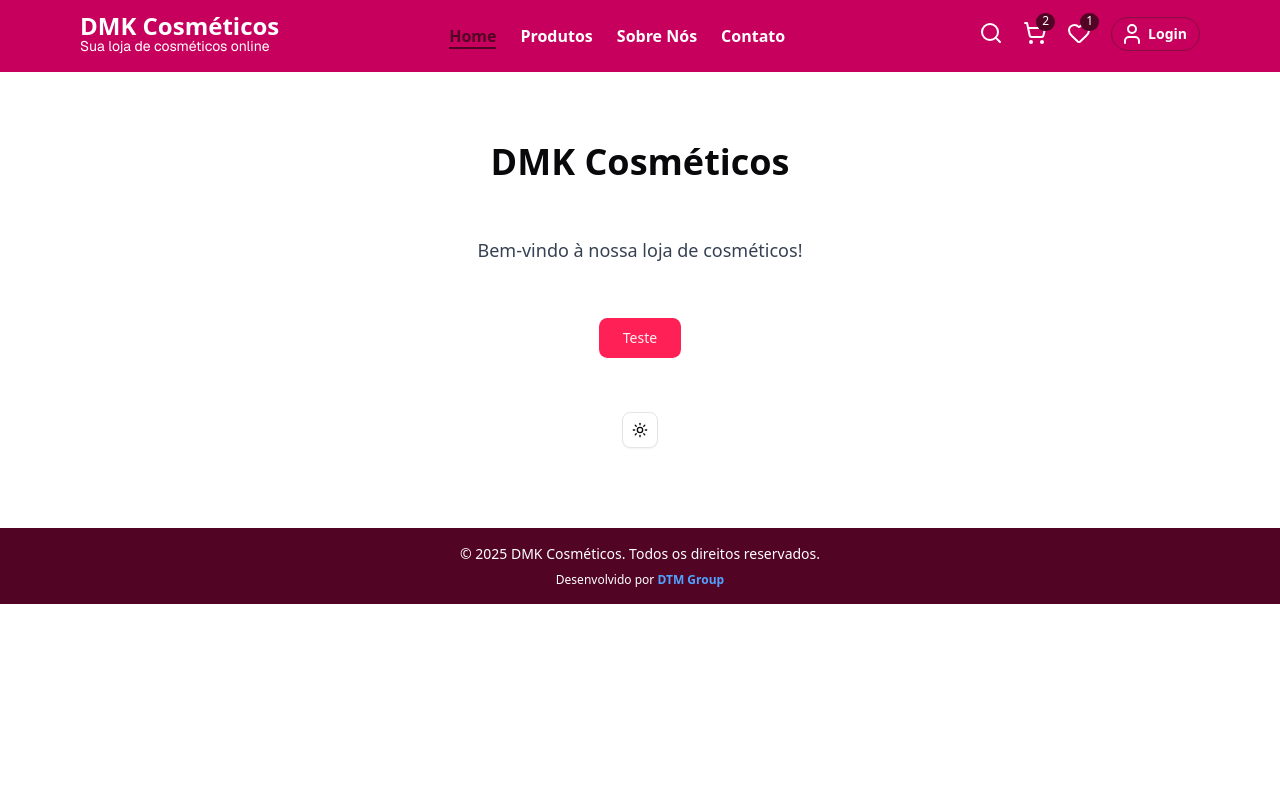
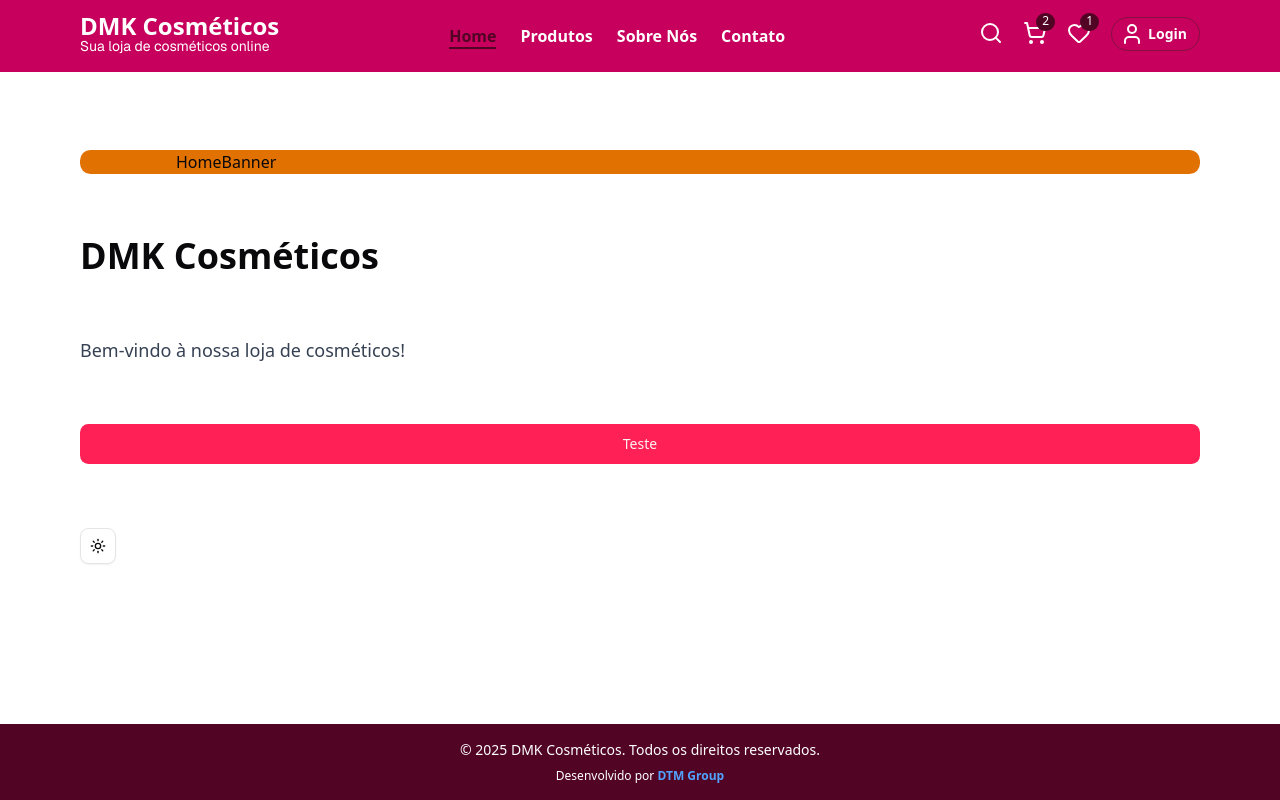
Before and after one commit to Daniel-DGPlay/DMK-Cosmeticos, a Next.js app: page / in a window 1280 px wide. Built offline with nearby package versions, Linux system fonts and the light colour scheme; no server answers.

Commit message:
- Adicionado integração com Clerk, personaliza aparência e localizações;
- Implementado o componente HomeBanner.

```diff
--- a/app/layout.tsx
+++ b/app/layout.tsx
@@ -5,6 +5,8 @@ import "./globals.css";
 import Header from "@/components/Header";
 import Footer from "@/components/Footer";
 import { ClerkProvider } from "@clerk/nextjs";
+import { ptBR } from "@clerk/localizations";
+import { View } from "lucide-react";
 
 const geistSans = Geist({
   variable: "--font-geist-sans",
@@ -21,17 +23,37 @@ export const metadata: Metadata = {
   description: "Generated by create next app",
 };
 
+const appearance = {
+  variables: {
+    colorPrimary: '#db2777',         // Rosa escuro (botões, links)
+    colorBackground: '#fff1f2',      // Fundo do modal
+    colorText: '#111827',            // Texto padrão
+    colorInputBackground: '#ffffff', // Fundo dos campos de input
+    borderRadius: '0.5rem',          // Arredondamento geral
+    fontFamily: 'Inter, sans-serif',
+  },
+  elements: {
+    card: 'shadow-lg border border-pink-200 bg-pink-50', // Card (área principal do modal)
+    headerTitle: 'text-xl text-pink-800 font-bold',
+    formButtonPrimary: 'bg-pink-600 hover:bg-pink-700 text-white font-semibold',
+    formFieldInput: 'bg-white border-pink-400 focus:border-pink-600',
+    footerActionText: 'text-sm text-gray-500',
+    footerActionLink: 'text-pink-600 hover:underline',
+  },
+};
+
 export default function RootLayout({
   children,
 }: Readonly<{
   children: React.ReactNode;
 }>) {
   return (
-    <ClerkProvider>
+    <ClerkProvider appearance={appearance} localization={ptBR}>
       <html lang="pt-br" suppressHydrationWarning>
         <body
           className={`${geistSans.variable} ${geistMono.variable} antialiased`}
         >
+          <div className="flex min-h-screen flex-col">
             <Header />
               <ThemeProvider
                 attribute="class"
@@ -39,9 +61,10 @@ export default function RootLayout({
                 enableSystem
                 disableTransitionOnChange
               >
-            {children}
+                <main className="flex-1">{children}</main>
               </ThemeProvider>
             <Footer />
+          </div>
         </body>
       </html>
     </ClerkProvider>
--- a/app/page.tsx
+++ b/app/page.tsx
@@ -2,11 +2,13 @@ import React from "react";
 import Container from "@/components/Container";
 import { ToggleTheme } from "@/components/toggle-theme";
 import { Button } from "@/components/ui/button";
+import HomeBanner from "@/components/HomeBanner";
 
 const page = () => {
   return (
     <main className="">
-      <Container className="font-nunito grid grid-rows-[20px_1fr_20px] items-center justify-items-center p-8 pb-20 gap-16 sm:p-20">
+      <Container className="font-nunito grid grid-rows-[20px_1fr_20px] items-center ju stify-items-center p-8 pb-20 gap-16 sm:p-20">
+        <HomeBanner />
         <h1 className="text-4xl font-bold">DMK Cosméticos</h1>
         <p className="text-lg text-gray-700">
           Bem-vindo à nossa loja de cosméticos!
--- /dev/null
+++ b/components/HomeBanner.tsx
@@ -0,0 +1,9 @@
+import React from 'react'
+
+const HomeBanner = () => {
+  return (
+    <div className='py-16 px-10 lg:px-24 flex items-center justify-between md:py-0 bg-amber-600 rounded-lg'>HomeBanner</div>
+  )
+}
+
+export default HomeBanner
--- a/components/Signin.tsx
+++ b/components/Signin.tsx
@@ -4,7 +4,7 @@ import React from 'react'
 
 export const Signin = () => {
   return (
-    <SignInButton>
+    <SignInButton mode='modal'>
       <button
         className="flex items-center gap-1 font-bold border-1 rounded-3xl py-1 px-3 ps-2 border-pink-900 hover:text-pink-950 hover:border-pink-950 hover:font-bold mb-1 bg-none border-no ne cursor-pointer transition-all duration-300"
         title="Login"
--- a/package.json
+++ b/package.json
@@ -9,8 +9,10 @@
     "lint": "next lint"
   },
   "dependencies": {
+    "@clerk/localizations": "^3.24.0",
     "@clerk/nextjs": "^6.31.6",
     "@clerk/shared": "^3.23.0",
+    "@clerk/themes": "^2.4.15",
     "@radix-ui/react-dropdown-menu": "^2.1.15",
     "@radix-ui/react-slot": "^1.2.3",
     "@radix-ui/react-tooltip": "^1.2.8",
```
Also changed, not shown: 1 other file (tests, documents, lock files or other folders). Lines whose indentation alone changed are shown as unchanged.
